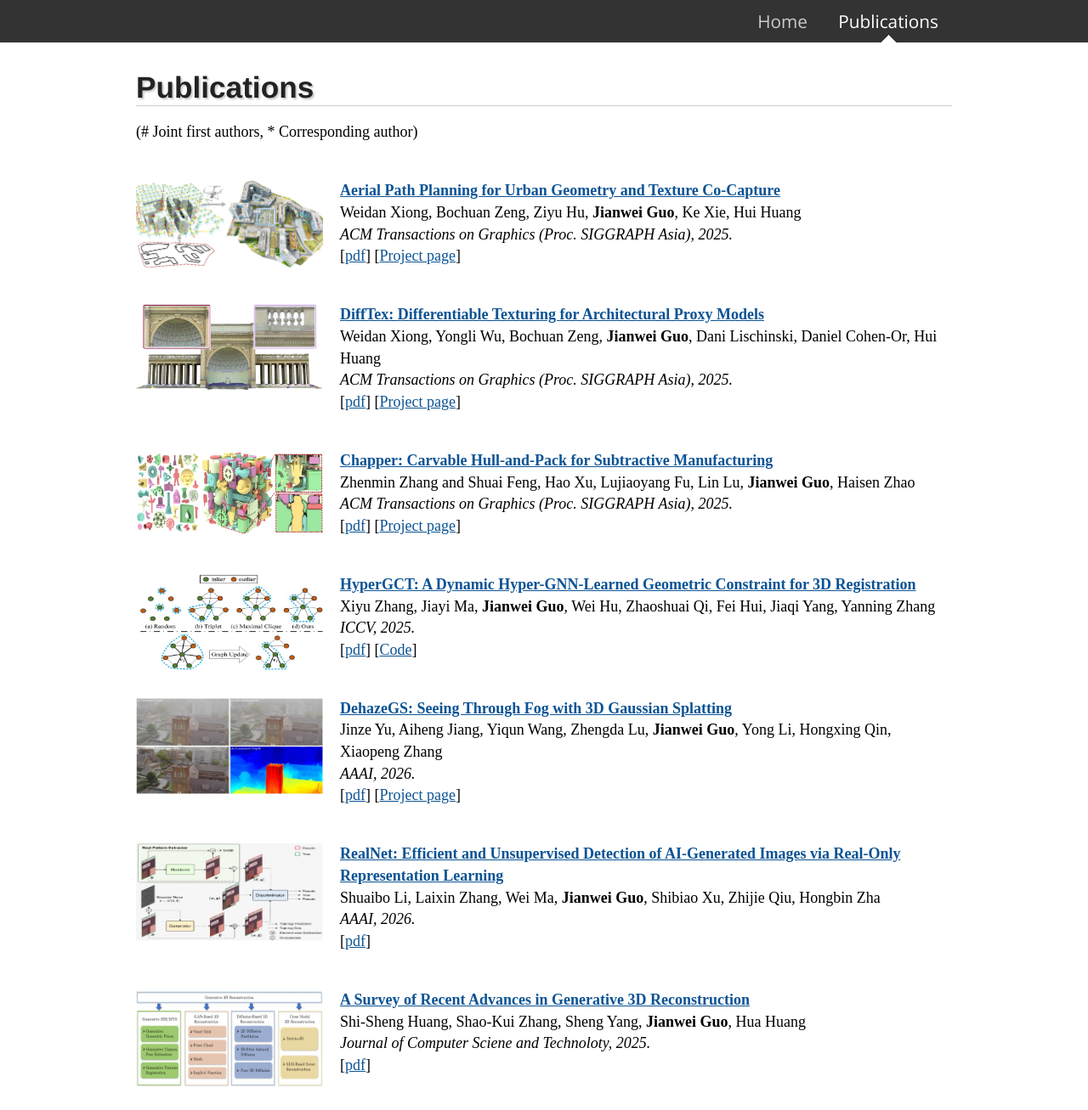
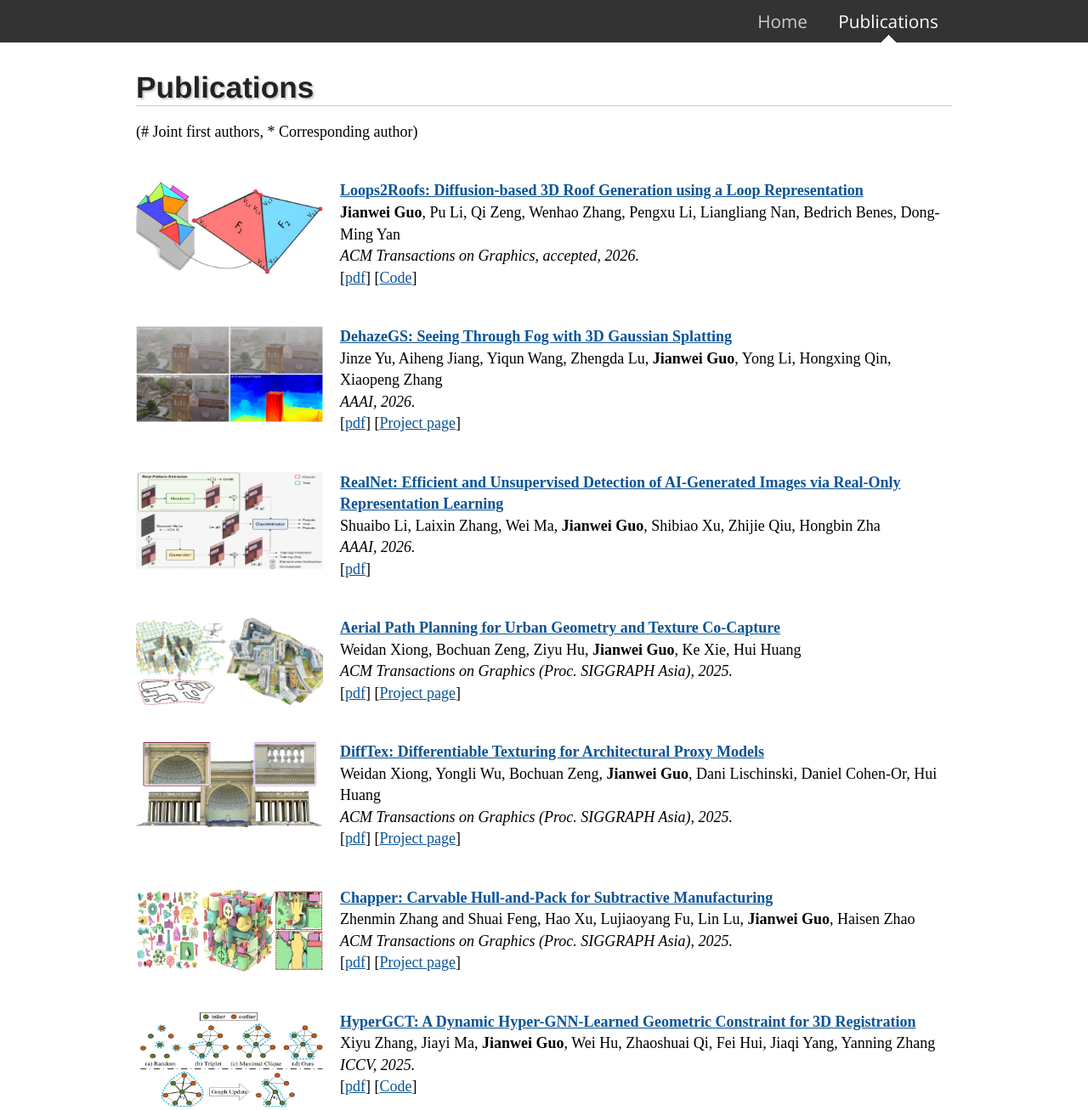
Before and after one commit to jianweiguo/jianweiguo.github.io, a Jekyll site: the page built from publications/index.html, in a window 1280 px wide and 1400 px high, cut to the strip 0-1307 px from the top of the window. Shown: the whole strip at 85% size. Built offline with Jekyll 4.4.1, drawn with Linux system fonts in a browser that asks for light colours.

Commit message:
Update index.html

```diff
--- a/publications/index.html
+++ b/publications/index.html
@@ -10,6 +10,35 @@ sup { vertical-align: text-top; }
 </style>
 
 <h1>Publications</h1><p> (# Joint first authors, * Corresponding author)</p>
+
+<p>
+<br />
+<img src="2026-TOG-loops2roofs.jpg" alt="2026-TOG-loops2roofs" align ="left" width="220" height="111" style="margin:0px 20px 0px 0px">
+<a href="" target="_blank" style="font-weight:bold;color:rgb(11,83,148)">Loops2Roofs: Diffusion-based 3D Roof Generation using a Loop Representation</a> <br />
+<b>Jianwei Guo</b>, Pu Li, Qi Zeng, Wenhao Zhang, Pengxu Li, Liangliang Nan, Bedrich Benes, Dong-Ming Yan<br />
+<a style="font-style:italic;color:black">ACM Transactions on Graphics, accepted, 2026.</a> <br />
+[<a href="" target="_blank" style="color:rgb(11,83,148)">pdf</a>]
+[<a href="https://github.com/dengdaigithub/Loops2Roofs/" target="_blank" style="color:rgb(11,83,148)">Code</a>]
+</p>
+
+<p>
+<br />
+<img src="2026-AAAI-DehazeGS.jpg" alt="2026-AAAI-DehazeGS" align ="left" width="220" height="113" style="margin:0px 20px 0px 0px">
+<a href="" target="_blank" style="font-weight:bold;color:rgb(11,83,148)">DehazeGS: Seeing Through Fog with 3D Gaussian Splatting</a> <br />
+Jinze Yu, Aiheng Jiang, Yiqun Wang, Zhengda Lu, <b>Jianwei Guo</b>, Yong Li, Hongxing Qin, Xiaopeng Zhang<br />
+<a style="font-style:italic;color:black">AAAI, 2026.</a> <br />
+[<a href="https://arxiv.org/abs/2501.03659" target="_blank" style="color:rgb(11,83,148)">pdf</a>]
+[<a href="https://dehazegs.github.io/" target="_blank" style="color:rgb(11,83,148)">Project page</a>]
+</p>
+
+<p>
+<br />
+<img src="2026-AAAI-RealNet.jpg" alt="2026-AAAI-RealNet" align ="left" width="220" height="115" style="margin:0px 20px 0px 0px">
+<a href="" target="_blank" style="font-weight:bold;color:rgb(11,83,148)">RealNet: Efficient and Unsupervised Detection of AI-Generated Images via Real-Only Representation Learning</a> <br />
+Shuaibo Li, Laixin Zhang, Wei Ma, <b>Jianwei Guo</b>, Shibiao Xu, Zhijie Qiu, Hongbin Zha<br />
+<a style="font-style:italic;color:black">AAAI, 2026.</a> <br />
+[<a href="" target="_blank" style="color:rgb(11,83,148)">pdf</a>]
+</p>
 
 <p>
 <br />
@@ -49,25 +78,6 @@ Xiyu Zhang, Jiayi Ma, <b>Jianwei Guo</b>, Wei Hu, Zhaoshuai Qi, Fei Hui, Jiaqi Y
 <a style="font-style:italic;color:black">ICCV, 2025.</a> <br />
 [<a href="https://arxiv.org/abs/2503.02195" target="_blank" style="color:rgb(11,83,148)">pdf</a>]
 [<a href="https://github.com/zhangxy0517/HyperGCT?tab=readme-ov-file" target="_blank" style="color:rgb(11,83,148)">Code</a>]
-</p>
-
-<p>
-<br />
-<img src="2026-AAAI-DehazeGS.jpg" alt="2026-AAAI-DehazeGS" align ="left" width="220" height="113" style="margin:0px 20px 0px 0px">
-<a href="" target="_blank" style="font-weight:bold;color:rgb(11,83,148)">DehazeGS: Seeing Through Fog with 3D Gaussian Splatting</a> <br />
-Jinze Yu, Aiheng Jiang, Yiqun Wang, Zhengda Lu, <b>Jianwei Guo</b>, Yong Li, Hongxing Qin, Xiaopeng Zhang<br />
-<a style="font-style:italic;color:black">AAAI, 2026.</a> <br />
-[<a href="https://arxiv.org/abs/2501.03659" target="_blank" style="color:rgb(11,83,148)">pdf</a>]
-[<a href="https://dehazegs.github.io/" target="_blank" style="color:rgb(11,83,148)">Project page</a>]
-</p>
-
-<p>
-<br />
-<img src="2026-AAAI-RealNet.jpg" alt="2026-AAAI-RealNet" align ="left" width="220" height="115" style="margin:0px 20px 0px 0px">
-<a href="" target="_blank" style="font-weight:bold;color:rgb(11,83,148)">RealNet: Efficient and Unsupervised Detection of AI-Generated Images via Real-Only Representation Learning</a> <br />
-Shuaibo Li, Laixin Zhang, Wei Ma, <b>Jianwei Guo</b>, Shibiao Xu, Zhijie Qiu, Hongbin Zha<br />
-<a style="font-style:italic;color:black">AAAI, 2026.</a> <br />
-[<a href="" target="_blank" style="color:rgb(11,83,148)">pdf</a>]
 </p>
 
 <p>
```
